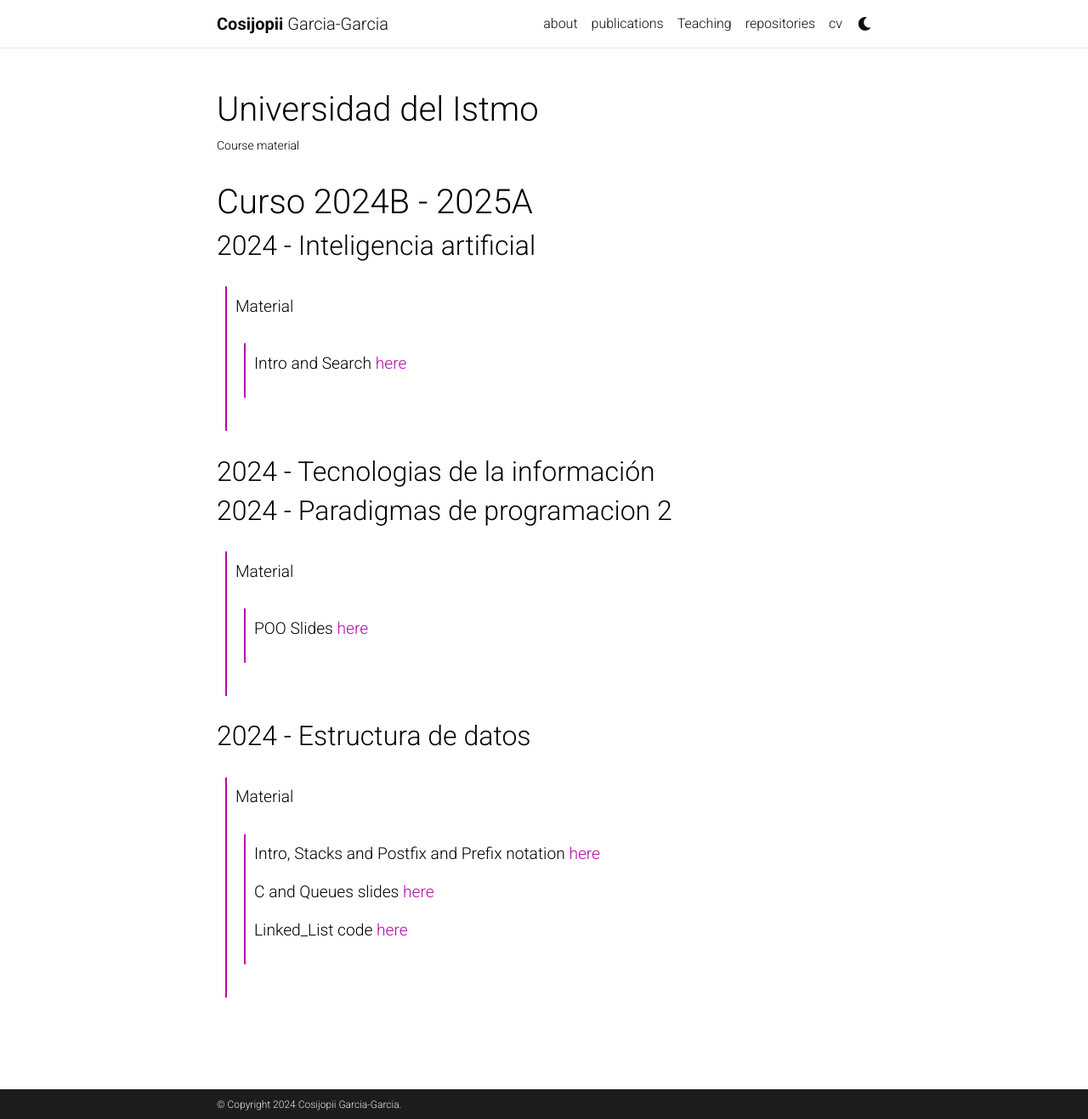
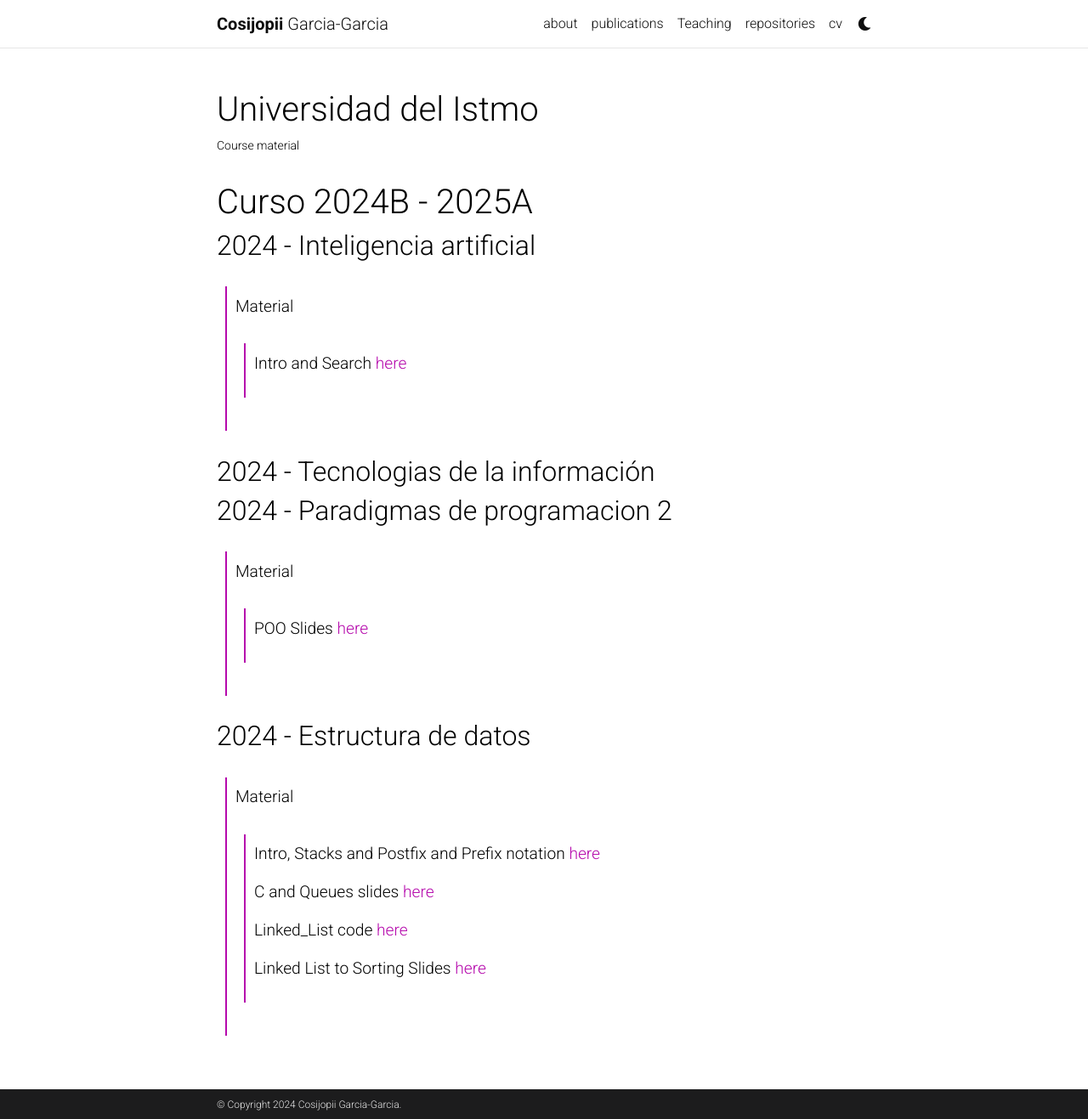
Before and after one commit to Cosijopiii/Cosijopiii.github.io, a Jekyll site: the page built from _projects/2_project.md, in a window 1280 px wide and 1317 px high. Shown: the whole window at 85% size. Built offline with Jekyll 4.4.1, drawn with Linux system fonts in a browser that asks for light colours; comment, search, counter and statistics services are not loaded; a style sheet for code colours, icons or effects is not loaded.

Commit message:
Update 2_project.md

```diff
--- a/_projects/2_project.md
+++ b/_projects/2_project.md
@@ -32,3 +32,6 @@
 >>
 >> Linked_List code [here](/assets/Code/Linked_List.c)
 >>
+>> Linked List to Sorting Slides [here](/assets/pdf/ED2.pdf)
+>>
+>>
```
